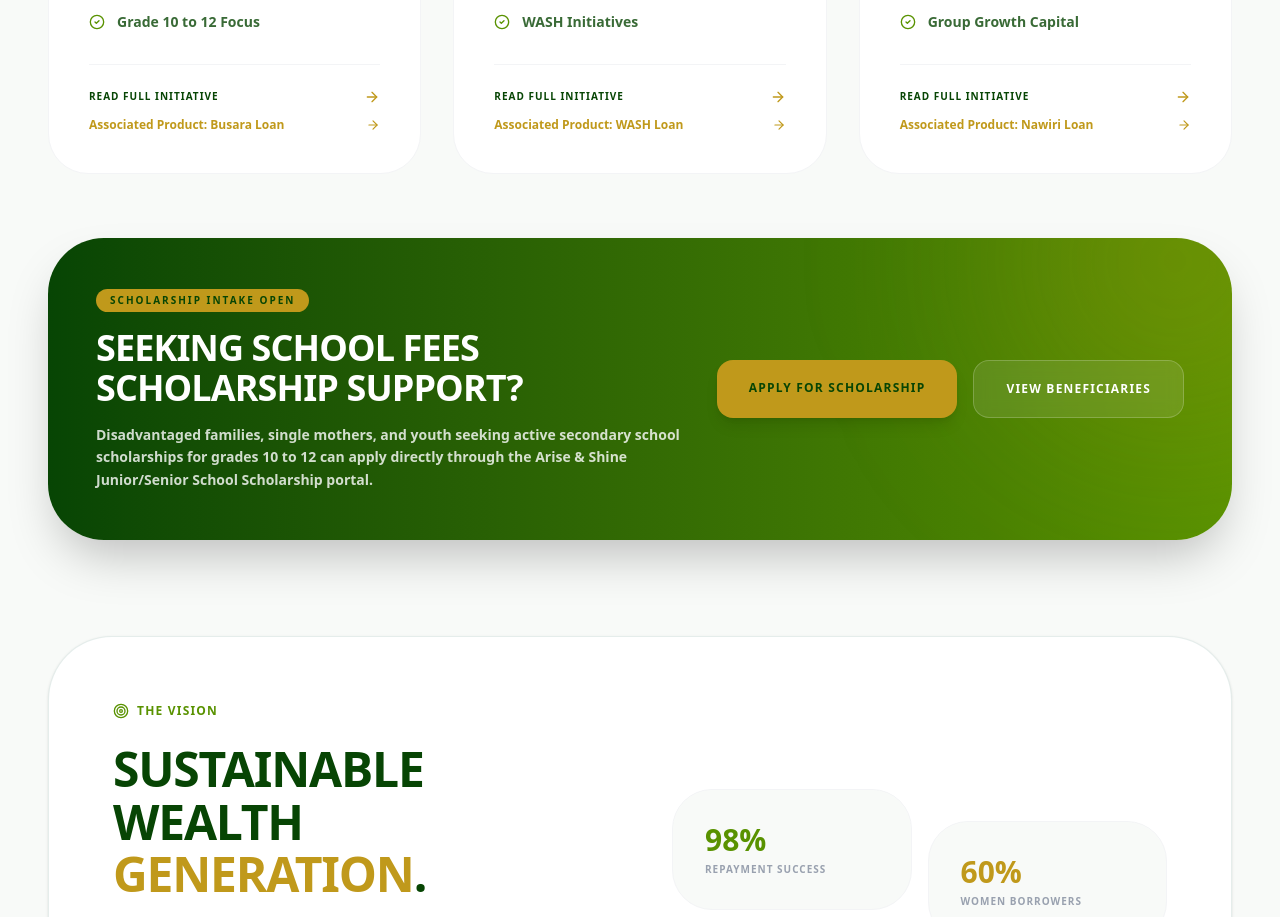
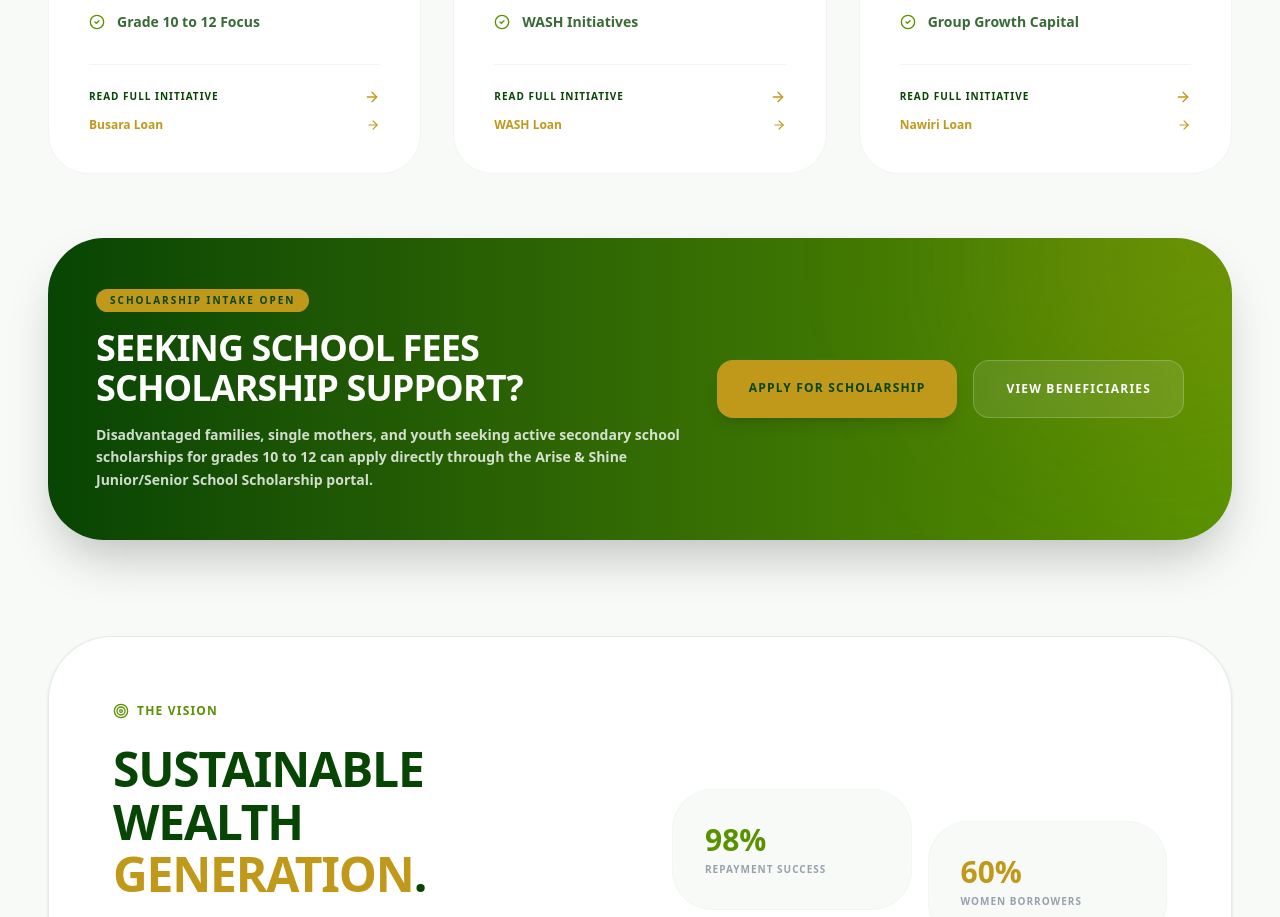
Before and after one commit to PNESH-CODER/NEEMAHEEPMFIWEBSITE, a React (Vite) app: page /impact in a window 1280 px wide. Shown: the part 5009-5926 px from the top of the page. Built offline with nearby package versions, Linux system fonts and the light colour scheme.

Commit message:
refactor(programs): simplify associated loan display
Remove redundant prefix text from the associated loan link to improve UI cleanliness.

```diff
--- a/src/pages/Programs.tsx
+++ b/src/pages/Programs.tsx
@@ -457,7 +457,7 @@ export default function Programs() {
                     to={program.associatedLoan}
                     className="flex items-center justify-between text-xs font-bold text-[#C0991B] hover:text-[#074504] transition-colors w-full pt-1"
                   >
-                    <span>Associated Product: {program.associatedLoanName}</span>
+                    <span>{program.associatedLoanName}</span>
                     <ArrowRight className="w-3.5 h-3.5" />
                   </Link>
                 </div>
```
